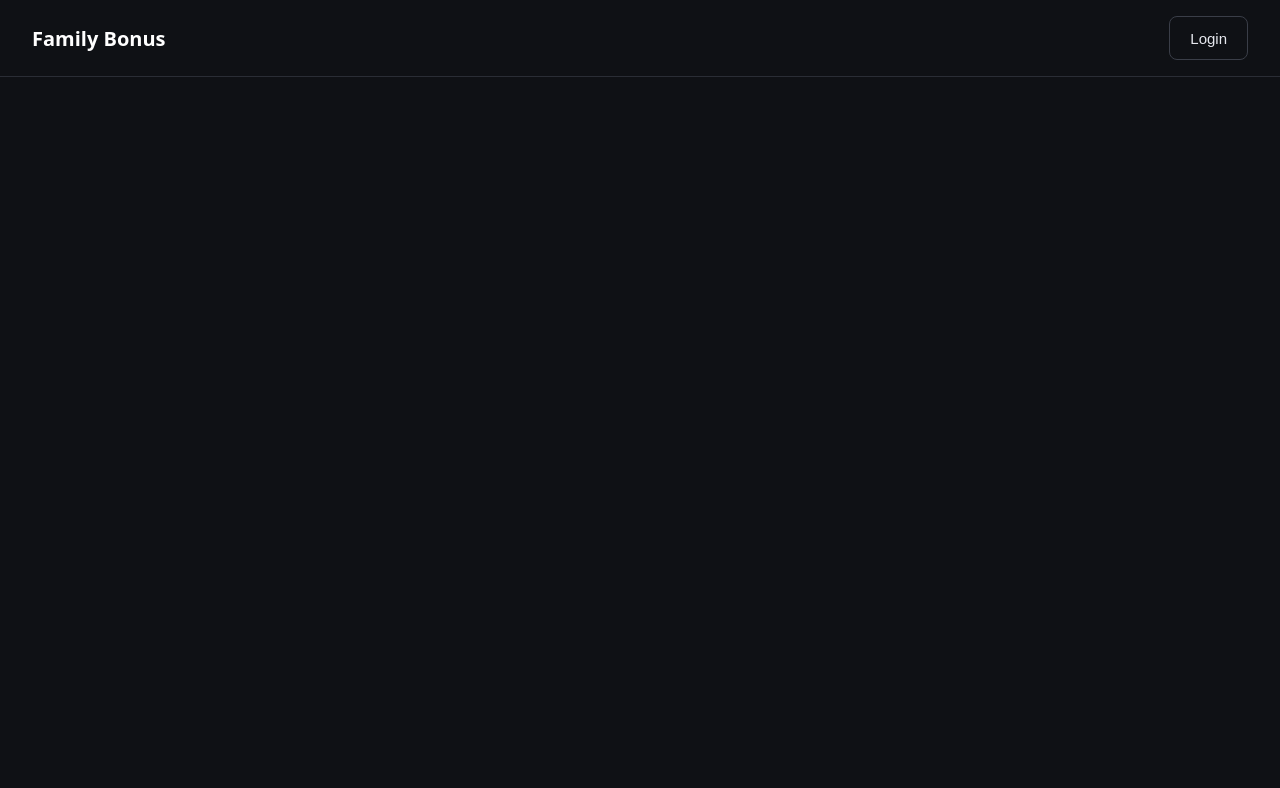
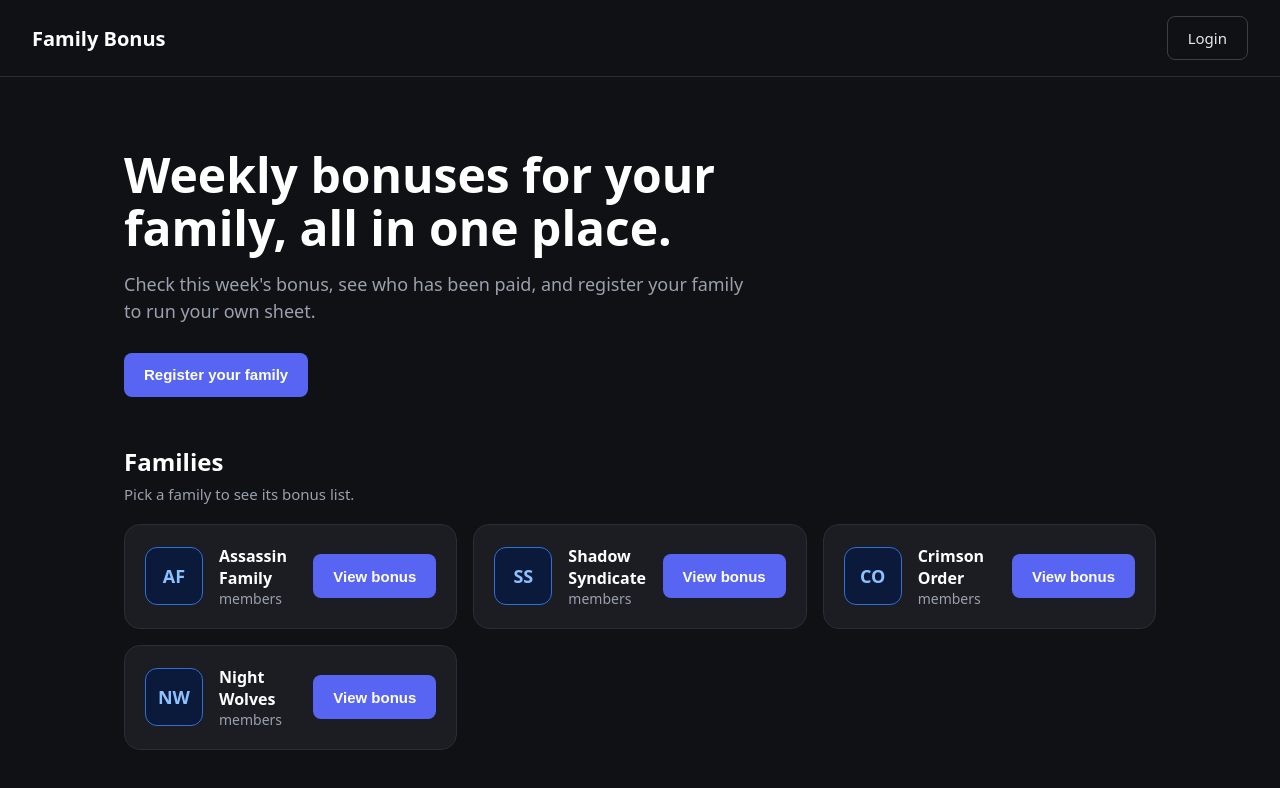
Before and after one commit to subhradip00007/family-bonus-site, a React (Vite) app in the folder client/: page / in a window 1280 px wide. Shown: the top 788 px of the page. Built offline with nearby package versions, Linux system fonts and the light colour scheme.

Commit message:
Add React Router with Home and Login pages

```diff
--- a/client/package.json
+++ b/client/package.json
@@ -11,7 +11,8 @@
   },
   "dependencies": {
     "react": "^19.3.1",
-    "react-dom": "^19.3.1"
+    "react-dom": "^19.3.1",
+    "react-router-dom": "^7.18.5"
   },
   "devDependencies": {
     "@eslint/js": "^10.0.1",
--- a/client/src/App.css
+++ b/client/src/App.css
@@ -25,3 +25,111 @@
   color: #e6e8ee;
   border: 1px solid #3a3e48;
 }
+
+.btn-primary {
+  background: #5865f2;
+  color: #ffffff;
+  border: 0;
+  font-weight: 600;
+}
+
+.hero {
+  max-width: 1080px;
+  margin: 0 auto;
+  padding: 72px 24px 48px;
+  box-sizing: border-box;
+}
+
+.hero h1 {
+  margin: 0 0 16px;
+  font-size: 48px;
+  line-height: 1.1;
+  color: #ffffff;
+  max-width: 720px;
+}
+
+.hero p {
+  margin: 0 0 28px;
+  font-size: 18px;
+  line-height: 1.5;
+  color: #9aa0ad;
+  max-width: 620px;
+}
+
+.families {
+  max-width: 1080px;
+  margin: 0 auto;
+  padding: 0 24px 48px;
+  box-sizing: border-box;
+}
+
+.families h2 {
+  margin: 0 0 6px;
+  font-size: 24px;
+  color: #ffffff;
+}
+
+.families-sub {
+  margin: 0 0 20px;
+  font-size: 15px;
+  color: #9aa0ad;
+}
+
+.family-grid {
+  display: grid;
+  grid-template-columns: repeat(auto-fill, minmax(320px, 1fr));
+  gap: 16px;
+}
+
+.family-card {
+  display: flex;
+  align-items: center;
+  gap: 16px;
+  padding: 20px;
+  background: #1b1d23;
+  border: 1px solid #2a2d35;
+  border-radius: 16px;
+}
+
+.family-logo {
+  flex: none;
+  width: 56px;
+  height: 56px;
+  border-radius: 12px;
+  background: #0b1a3a;
+  border: 1px solid #2f6fd6;
+  color: #8cc2ff;
+  display: flex;
+  align-items: center;
+  justify-content: center;
+  font-size: 18px;
+  font-weight: 700;
+}
+
+.family-info {
+  flex: 1;
+  min-width: 0;
+}
+
+.family-name {
+  font-size: 16px;
+  font-weight: 700;
+  color: #ffffff;
+}
+
+.family-members {
+  font-size: 14px;
+  color: #9aa0ad;
+}
+
+.family-card .btn {
+  flex: none;
+}
+
+a.btn {
+  display: inline-flex;
+  align-items: center;
+  justify-content: center;
+  box-sizing: border-box;
+  text-decoration: none;
+}
--- a/client/src/App.jsx
+++ b/client/src/App.jsx
@@ -1,12 +1,17 @@
-import { useState } from 'react'
-import './App.css'
+import { BrowserRouter, Routes, Route } from "react-router-dom";
+import "./App.css";
 import Home from "./components/home/Home";
+import Login from "./components/login/Login";
 
 function App() {
-
-return <Home />;
-
-
+  return (
+    <BrowserRouter>
+      <Routes>
+        <Route path="/" element={<Home />} />
+        <Route path="/login" element={<Login />} />
+      </Routes>
+    </BrowserRouter>
+  );
 }
 
-export default App
+export default App;
--- a/client/src/components/components/Navbar.jsx
+++ b/client/src/components/components/Navbar.jsx
@@ -1,11 +1,15 @@
 
 import { useState } from 'react'
+
+import { Link } from "react-router-dom";
 
 function Navbar() {
   return (
     <nav className="navbar">
       <div className="navbar-brand">Family Bonus</div>
-      <button className="btn btn-outline">Login</button>
+      <Link to="/login" className="btn btn-outline">
+        Login
+      </Link>
     </nav>
   );
 }
--- a/client/src/components/home/FamilyCard.jsx
+++ b/client/src/components/home/FamilyCard.jsx
@@ -0,0 +1,17 @@
+
+import { useState } from 'react'
+
+function FamilyCard(props) {
+  return (
+    <div className="family-card">
+      <div className="family-logo">{props.initials}</div>
+      <div className="family-info">
+        <div className="family-name">{props.name}</div>
+        <div className="family-members">{props.members} members</div>
+      </div>
+      <button className="btn btn-primary">View bonus</button>
+    </div>
+  );
+}
+
+export default FamilyCard;
--- a/client/src/components/home/FamilySection.jsx
+++ b/client/src/components/home/FamilySection.jsx
@@ -0,0 +1,22 @@
+import { useState } from 'react'
+import FamilyCard from "./FamilyCard";
+
+function FamilySection(props) {
+  return (
+    <section className="families">
+      <h2>Families</h2>
+      <p className="families-sub">Pick a family to see its bonus list.</p>
+      <div className="family-grid">
+        {props.families.map((family) => (
+          <FamilyCard
+            key={family.id}
+            name={family.name}
+            initials={family.initials}
+          />
+        ))}
+      </div>
+    </section>
+  );
+}
+
+export default FamilySection;
--- a/client/src/components/home/Hero.jsx
+++ b/client/src/components/home/Hero.jsx
@@ -0,0 +1,17 @@
+
+import { useState } from 'react'
+
+function Hero() {
+  return (
+    <section className="hero">
+      <h1>Weekly bonuses for your family, all in one place.</h1>
+      <p>
+        Check this week's bonus, see who has been paid, and register your
+        family to run your own sheet.
+      </p>
+      <button className="btn btn-primary">Register your family</button>
+    </section>
+  );
+}
+
+export default Hero;
--- a/client/src/components/home/Home.jsx
+++ b/client/src/components/home/Home.jsx
@@ -1,11 +1,23 @@
 
 import { useState } from 'react'
 import Navbar from "../components/Navbar"
+import Hero from "./Hero"
+import FamilySection from "./FamilySection";
+
+const families = [
+  { id: 1, name: "Assassin Family", initials: "AF" },
+  { id: 2, name: "Shadow Syndicate", initials: "SS" },
+  { id: 3, name: "Crimson Order", initials: "CO" },
+  { id: 4, name: "Night Wolves", initials: "NW" },
+];
+
 
 function Home() {
   return (
     <div>
       <Navbar />
+      <Hero />
+      <FamilySection families={families} />
     </div>
   );
 }
--- /dev/null
+++ b/client/src/components/login/Login.css
@@ -0,0 +1,57 @@
+.login-page {
+  min-height: 100vh;
+  display: flex;
+  align-items: center;
+  justify-content: center;
+  padding: 24px;
+  box-sizing: border-box;
+}
+
+.login-card {
+  width: 100%;
+  max-width: 400px;
+  padding: 32px;
+  background: #1b1d23;
+  border: 1px solid #2a2d35;
+  border-radius: 16px;
+  text-align: center;
+  box-sizing: border-box;
+}
+
+.login-title {
+  margin: 0 0 12px;
+  font-size: 28px;
+  color: #ffffff;
+}
+
+.login-text {
+  margin: 0 0 24px;
+  font-size: 15px;
+  line-height: 1.5;
+  color: #9aa0ad;
+}
+
+.login-google {
+  width: 100%;
+  background: #ffffff;
+  color: #1f2328;
+  border: 0;
+  font-weight: 600;
+}
+
+.login-note {
+  margin: 24px 0 16px;
+  font-size: 14px;
+  line-height: 1.5;
+  color: #9aa0ad;
+}
+
+.login-back {
+  color: #8cc2ff;
+  font-size: 14px;
+  text-decoration: none;
+}
+
+.login-back:hover {
+  text-decoration: underline;
+}
--- /dev/null
+++ b/client/src/components/login/Login.jsx
@@ -0,0 +1,30 @@
+import { useState } from 'react'
+import { Link } from "react-router-dom";
+import './login.css'
+
+
+import "./Login.css";
+
+function Login() {
+  return (
+    <div className="login-page">
+      <div className="login-card">
+        <h1 className="login-title">Login</h1>
+        <p className="login-text">
+          Sign in with your Google account. First time? You will choose a
+          username next.
+        </p>
+        <button className="btn login-google">Continue with Google</button>
+        <p className="login-note">
+          No rank yet? Ask your family's owner or deputy to give you one using
+          your email.
+        </p>
+        <Link className="login-back" to="/">
+           Back to home
+        </Link>
+      </div>
+    </div>
+  );
+}
+
+export default Login;
```
Also changed, not shown: 1 other file (tests, documents, lock files or other folders).
